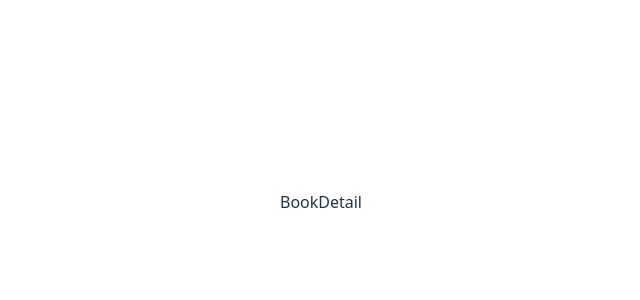
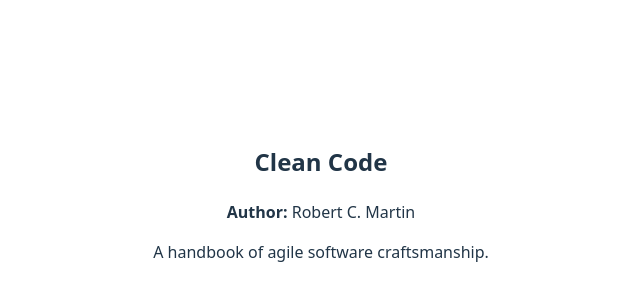
Before and after one commit to michellebarrigaIT/practica9, a React (Vite) app: page /books/1 in a window 1280 px wide. Shown: the part 198-498 px from the top of the page, without its empty margins (319-959 px from the left). Built offline with nearby package versions, Linux system fonts and the light colour scheme.

Commit message:
feat: display book details

```diff
--- a/src/App.tsx
+++ b/src/App.tsx
@@ -1,6 +1,3 @@
-import { useState } from 'react'
-import reactLogo from './assets/react.svg'
-import viteLogo from '/vite.svg'
 import './App.css'
 import { Route, Routes } from 'react-router-dom'
 import Home from './pages/Home/Home'
@@ -9,7 +6,6 @@
 import BookDetail from './pages/BookDetail/BookDetail'
 
 function App() {
-  const [count, setCount] = useState(0)
 
   return (
     <Routes>
--- a/src/pages/BookDetail/BookDetail.tsx
+++ b/src/pages/BookDetail/BookDetail.tsx
@@ -1,8 +1,25 @@
+import { useParams, useNavigate } from "react-router-dom";
+import "./BookDetail.scss";
+import { books } from "../../data/books";
 
 function BookDetail() {
+  const { id } = useParams<{ id: string }>();
+  const navigate = useNavigate();
+
+  const book = books.find((b) => b.id === id);
+
+  if (!book) {
+    navigate("/not-found", { replace: true });
+    return null;
+  }
+
   return (
-    <div>BookDetail</div>
-  )
+    <div className="book-detail">
+      <h2>{book.title}</h2>
+      <p><strong>Author:</strong> {book.author}</p>
+      <p>{book.description}</p>
+    </div>
+  );
 }
 
 export default BookDetail
--- a/src/pages/NotFound/NotFound.tsx
+++ b/src/pages/NotFound/NotFound.tsx
@@ -1,8 +1,12 @@
+import "./NotFound.scss";
 
 function NotFound() {
   return (
-    <div>NotFound</div>
-  )
+    <div className="not-found">
+      <h1>404 - Page Not Found </h1>
+      <p>The page you are looking for doesn’t exist.</p>
+    </div>
+  );
 }
 
 export default NotFound
```
